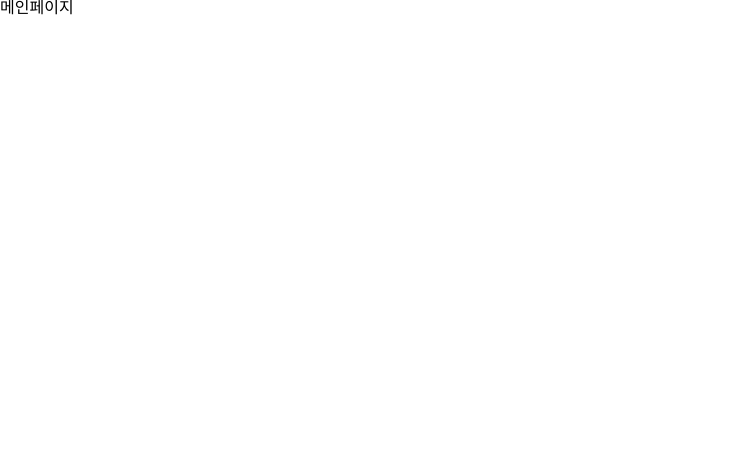
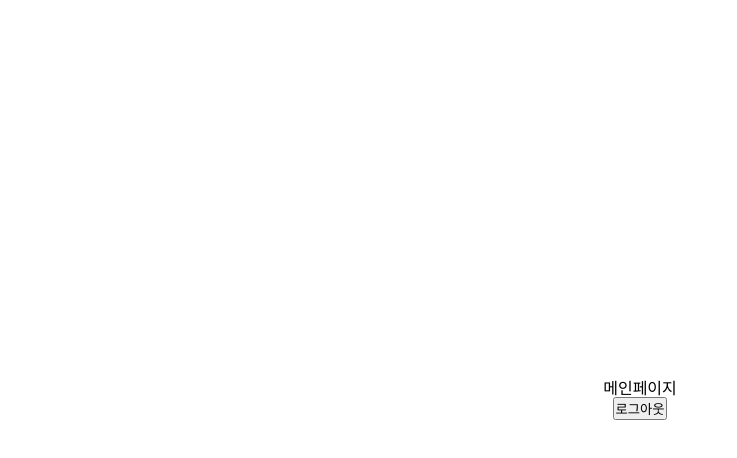
Before and after one commit to umcondo/enbbang_practice, a React (Create React App) app: page /main in a window 1280 px wide. Shown: the top 458 px of the page, without its empty margins (0-737 px from the left). Built offline with nearby package versions, Linux system fonts and the light colour scheme.

Commit message:
Add main

```diff
--- a/src/pages/Join/index.jsx
+++ b/src/pages/Join/index.jsx
@@ -17,11 +17,15 @@ const Join = () => {
     e.preventDefault();
     setNickname("");
     alert("제출되었습니다");
+
+    // post로 제출 access 토큰 필수
+    // /user/profile/add, {name, nickname}
   };
 
   const doubleCheck = () => {
     // e.stopPropagation();
     alert("사용할 수 있는 별명입니다");
+    // get방식 , API : /user/duplicate/nickname, query : nickname
   };
 
   return (
--- a/src/pages/Main/index.jsx
+++ b/src/pages/Main/index.jsx
@@ -1,5 +1,21 @@
+import styled from "styled-components";
+
+const MainContainer = styled.div`
+  height: 100vh;
+  width: 100%;
+  display: flex;
+  justify-content: center;
+  align-items: center;
+  flex-direction: column;
+`;
+
 const Main = () => {
-  return <div>메인페이지</div>;
+  return (
+    <MainContainer>
+      메인페이지
+      <button>로그아웃</button>
+    </MainContainer>
+  );
 };
 
 export default Main;
```
